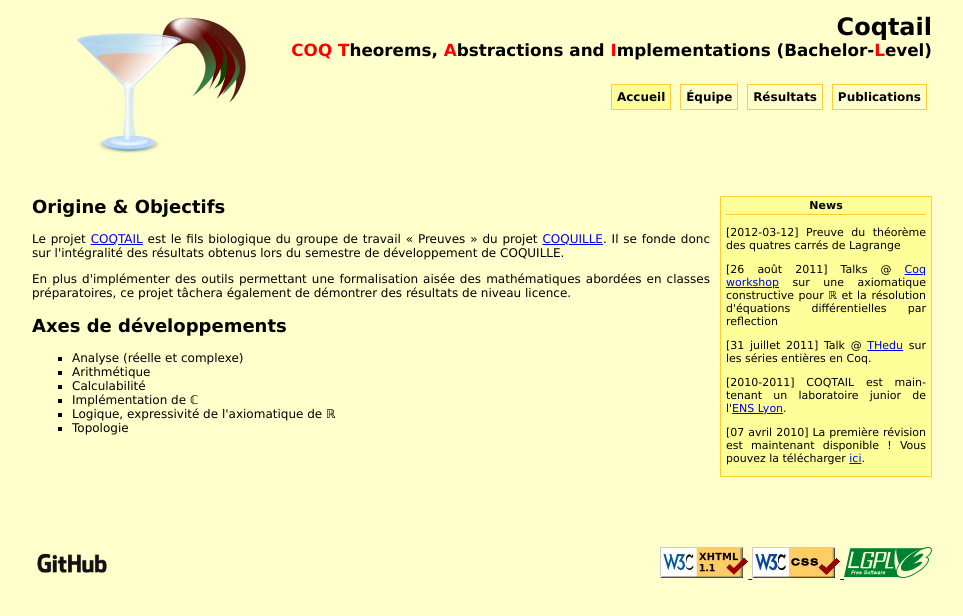
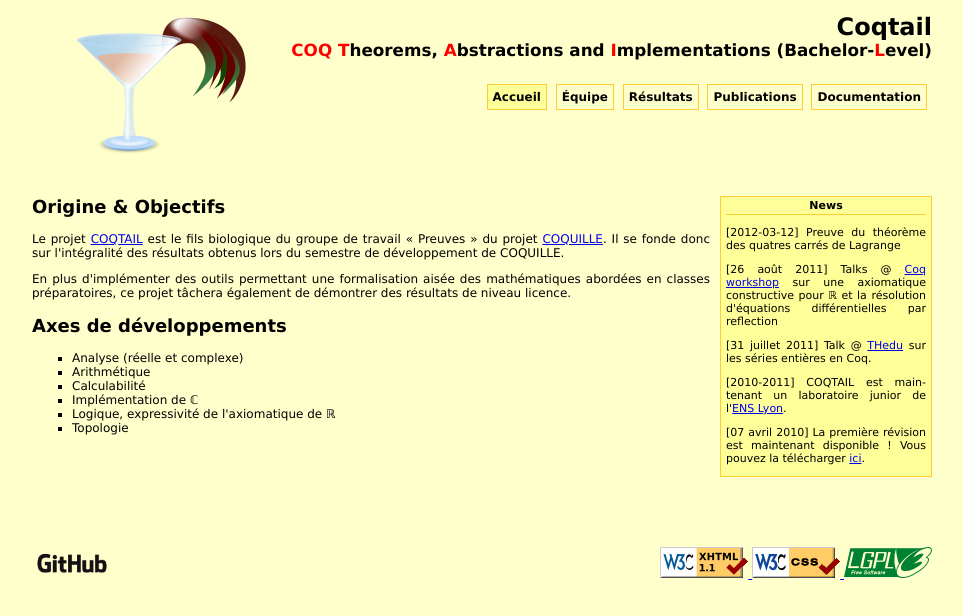
Before and after one commit to coqtail/coqtail.github.io, a plain HTML site: page index.fr.html in a window 1280 px wide. Shown: the part 42-658 px from the top of the page, without its empty margins (158-1121 px from the left). Drawn offline with Linux system fonts and the light colour scheme.

Commit message:
linking to documentation ; changed title

```diff
--- a/index.fr.html
+++ b/index.fr.html
@@ -9,7 +9,7 @@
   <!-- <link href="doc/coqdoc.css" rel="stylesheet" type="text/css" media="all" /> -->
   <link rel="icon" type="image/png" href="img/favicon.png" />
 
-  <title>Coqtail - site officiel</title>
+  <title>Coqtail</title>
   <script type="text/javascript">
     var _gaq = _gaq || [];
     _gaq.push(['_setAccount', 'UA-23791559-1']);
@@ -49,7 +49,7 @@
           <li><a href="team.fr.html">Équipe</a></li>
           <li><a href="results.fr.html">Résultats</a></li>
           <li><a href="publi.fr.html">Publications</a></li>
-          <!-- <li><a href="doc.fr.html">Documentation</a></li> -->
+          <li><a href="doc/">Documentation</a></li>
         </ul>
     </div>
     </div>
```
Also changed, not shown: index.html (+2 -2 lines), publi.fr.html (+2 -2 lines), publi.html (+2 -2 lines), results.fr.html (+2 -2 lines), results.html (+2 -2 lines), team.fr.html (+2 -2 lines), team.html (+2 -2 lines).
